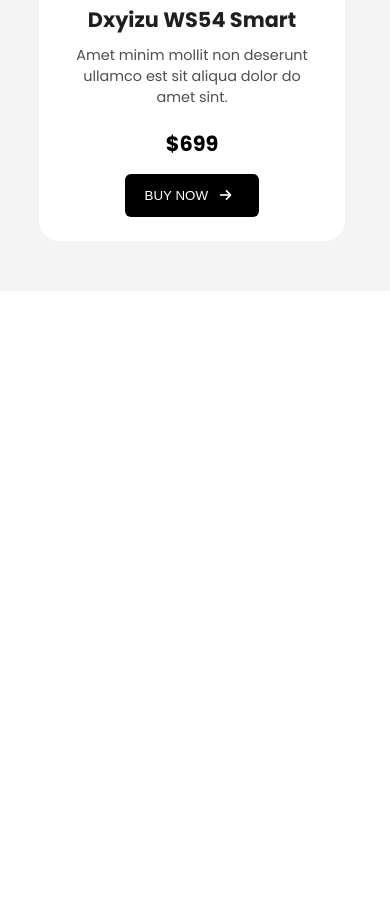
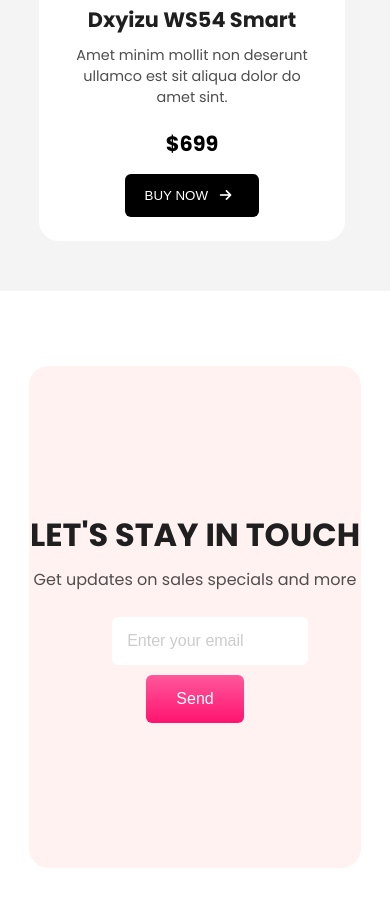
Before and after one commit to niloy1hasan/panda-ecommerce-website, a plain HTML site: page index.html in a window 390 px wide. Shown: the part 4599-5506 px from the top of the page. Before the commit the page ends 4890 px from the top, so only its background shows below. Drawn offline with Linux system fonts and the light colour scheme.

Commit message:
footer added

```diff
--- a/index.html
+++ b/index.html
@@ -1,5 +1,6 @@
 <!DOCTYPE html>
 <html lang="en">
+
     <head>
         <meta charset="UTF-8">
         <meta name="viewport" content="width=device-width, initial-scale=1.0">
@@ -9,6 +10,7 @@
         <script src="https://kit.fontawesome.com/33caea413b.js"
             crossorigin="anonymous"></script>
     </head>
+
     <body class="poppins-font">
         <header>
             <nav class="nav-bar flex">
@@ -49,6 +51,7 @@
                 </div>
             </div>
         </header>
+
         <main>
             <!-- categories section -->
             <section class="categories-section flex">
@@ -173,7 +176,17 @@
                 </div>
             </section>
         </main>
+
         <footer>
+            <!-- touch section -->
+            <section class="in-touch-section">
+                <h2 class="touch-title">LET'S STAY IN TOUCH</h2>
+                <p class="touch-sub-heading">Get updates on sales specials and more</p>
+                <div class="email-section">
+                    <input type="email" name="" id="" placeholder="Enter your email" class="user-email">
+                    <input type="submit" value="Send" class="primary-btn send-btn">
+                </div>
+            </section>
         </footer>
     </body>
 </html>
--- a/styles/style.css
+++ b/styles/style.css
@@ -120,7 +120,7 @@
   padding: 40px 60px;
 }
 
-.buy-now-btn {
+.buy-now-btn, .send-btn {
   background: linear-gradient(#ff589b, var(--pink-color));
 }
 
@@ -241,6 +241,62 @@
   font-weight: 500;
 }
 
+
+/* footer section */
+
+.in-touch-section {
+    background-color: #FFF2F1;
+    text-align: center;
+    display: flex;
+    flex-direction: column;
+    align-items: center;
+    justify-content: center;
+    padding: 145px 0;
+    width: 85%;
+    max-width: 1212px;
+    margin: 75px auto;
+    border-radius: 20px;
+}
+
+
+.touch-title {
+    color: var(--heading-text-color);
+    font-size: 2rem;
+    margin-bottom: 8px;
+}
+
+.touch-sub-heading {
+    color: var(--text-description);
+    margin-bottom: 25px;
+}
+
+.email-section {
+    width: 50%;
+    max-width: 685px;
+    display: flex;
+}
+
+.user-email {
+    flex: 1;
+    outline: none;
+    border: none;
+    padding: 15px 30px;
+    border-radius: 6px 0 0 6px;
+    font-size: 1.3rem;
+}
+
+.user-email::placeholder {
+    color: #CCCCCC;
+    font-weight: 500;
+}
+
+.send-btn {
+    align-self: flex-end;
+    border-radius: 0 6px 6px 0;
+    padding: 15px 30px;
+    font-size: 1.3rem;
+}
+
 /* Responsive Media Query */
 /* mobile device */
 
@@ -302,6 +358,28 @@
   .category-box {
     width: 100%;
   }
+
+  .email-section {
+    max-width: 80%;
+    flex-direction: column;
+    justify-content: center;
+    gap: 10px;
+  }
+
+  .user-email {
+    outline: none;
+    border: none;
+    padding: 15px 15px;
+    border-radius: 6px;
+    width: 100%;
+    font-size: 1rem;
+}
+
+  .send-btn {
+    align-self: center;
+    border-radius: 6px;
+    font-size: 1rem;
+  }
 }
 
 /* tablet device */
@@ -316,7 +394,6 @@
     }
 
     .product-card img {
-
         max-width: 240px;
     }
 }
```
